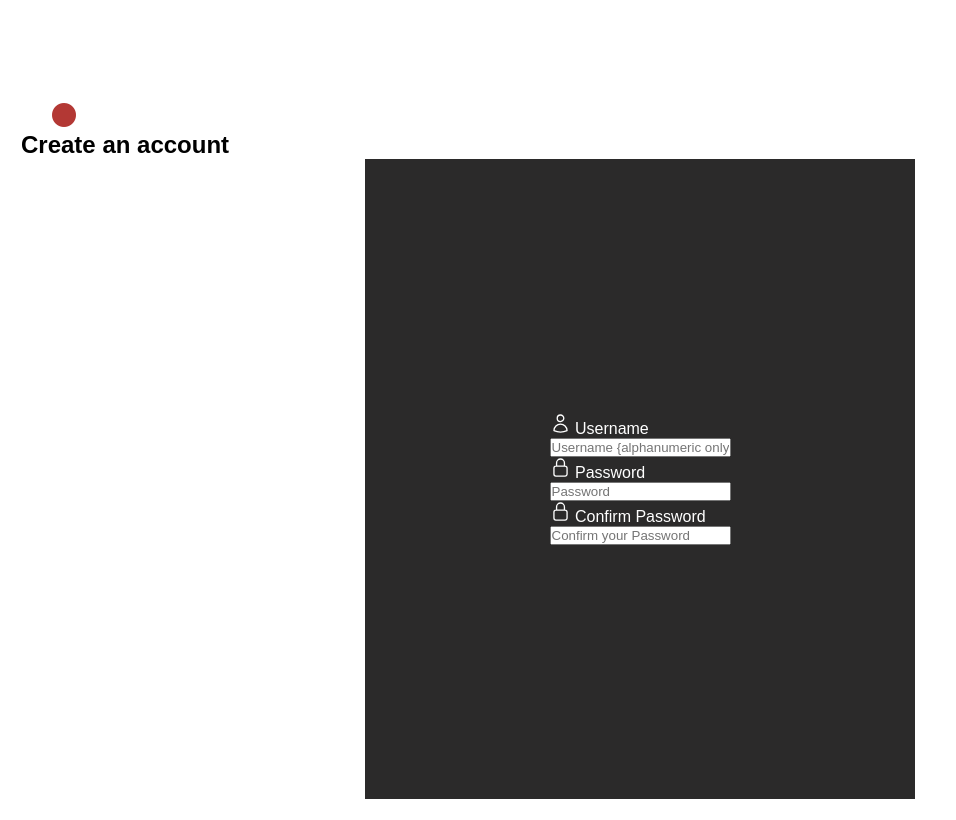
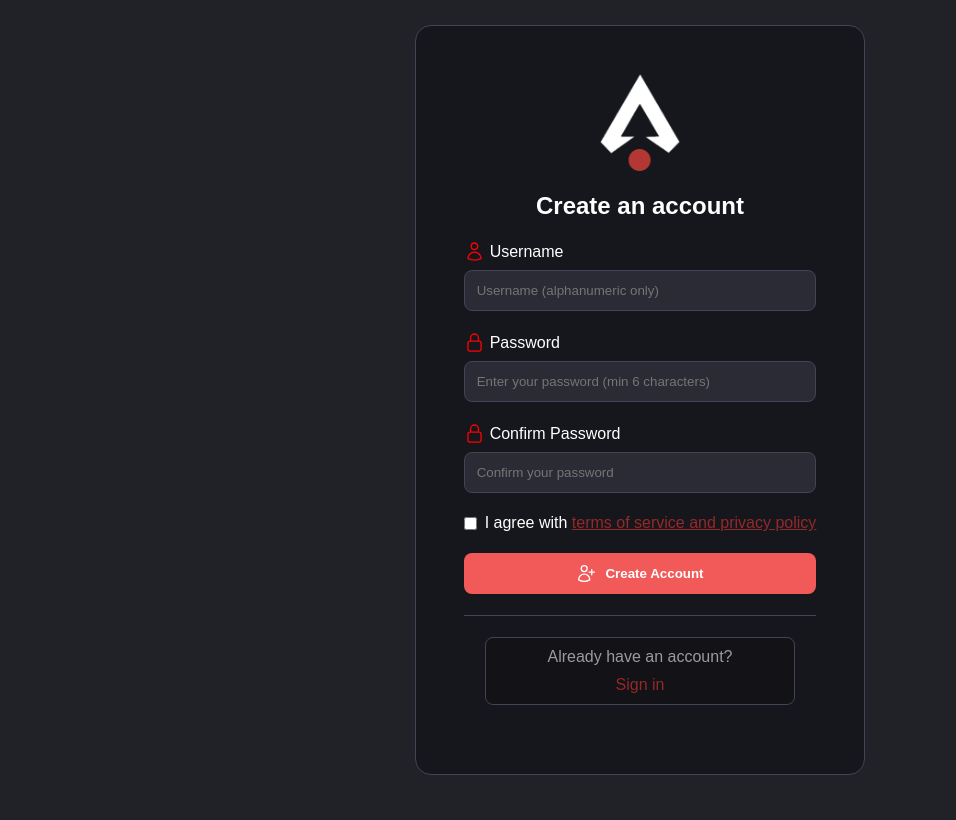
Before and after one commit to DavidLavi0/formular, a PHP site: page / in a window 1280 px wide. Shown: the whole page, without its empty margins (0-956 px from the left). After the commit the page ends 775 px from the top, so only its background shows below. Run offline with PHP 8.4, Linux system fonts and the light colour scheme.

Commit message:
commit 2

```diff
--- a/index.php
+++ b/index.php
@@ -13,59 +13,63 @@
         <section>
             <div class="form">
                 <div class="form-header">
-                <img src="images/apexlogo.png" alt="LogoApex">
+                    <img src="/images/apexlogo.png" alt="LogoApex">
                     <h2>Create an account</h2>
                 </div>
-
-            <form action="#">
-
+                <form>
                     <div class="form-main">
                         <div class="form-main-inputs">
                             <div class="form-main-inputs-label">
-                            <svg xmlns="http://www.w3.org/2000/svg" fill="none" viewBox="0 0 24 24"
-                                stroke-width="1.5" stroke="currentColor" class="size-6">
-                                <path stroke-linecap="round" stroke-linejoin="round"
-                                    d="M15.75 6a3.75 3.75 0 1 1-7.5 0 3.75 3.75 0 0 1 7.5 0ZM4.501 20.118a7.5 7.5 0 0 1 14.998 0A17.933 17.933 0 0 1 12 21.75c-2.676 0-5.216-.584-7.499-1.632Z" />
+                                <svg xmlns="http://www.w3.org/2000/svg" fill="none" viewBox="0 0 24 24" stroke-width="1.5" stroke="currentColor" class="size-6">
+                                    <path stroke-linecap="round" stroke-linejoin="round" d="M15.75 6a3.75 3.75 0 1 1-7.5 0 3.75 3.75 0 0 1 7.5 0ZM4.501 20.118a7.5 7.5 0 0 1 14.998 0A17.933 17.933 0 0 1 12 21.75c-2.676 0-5.216-.584-7.499-1.632Z" />
                                 </svg>
                                 <label for="name">Username</label>
                             </div>
-                        <input type="text" placeholder="Username {alphanumeric only}">
+                            <input type="text" placeholder="Username (alphanumeric only)">
                         </div>
-
                         <div class="form-main-inputs">
                             <div class="form-main-inputs-label">
-                            <svg xmlns="http://www.w3.org/2000/svg" fill="none" viewBox="0 0 24 24"
-                                stroke-width="1.5" stroke="currentColor" class="size-6">
-                                <path stroke-linecap="round" stroke-linejoin="round"
-                                    d="M16.5 10.5V6.75a4.5 4.5 0 1 0-9 0v3.75m-.75 11.25h10.5a2.25 2.25 0 0 0 2.25-2.25v-6.75a2.25 2.25 0 0 0-2.25-2.25H6.75a2.25 2.25 0 0 0-2.25 2.25v6.75a2.25 2.25 0 0 0 2.25 2.25Z" />
+                                <svg xmlns="http://www.w3.org/2000/svg" fill="none" viewBox="0 0 24 24" stroke-width="1.5" stroke="currentColor" class="size-6">
+                                    <path stroke-linecap="round" stroke-linejoin="round" d="M16.5 10.5V6.75a4.5 4.5 0 1 0-9 0v3.75m-.75 11.25h10.5a2.25 2.25 0 0 0 2.25-2.25v-6.75a2.25 2.25 0 0 0-2.25-2.25H6.75a2.25 2.25 0 0 0-2.25 2.25v6.75a2.25 2.25 0 0 0 2.25 2.25Z" />
                                 </svg>
                                 <label for="name">Password</label>
                             </div>
-                        <input type="password" placeholder="Password">
+                            <input type="text" placeholder="Enter your password (min 6 characters)">
                         </div>
-
                         <div class="form-main-inputs">
                             <div class="form-main-inputs-label">
-                            <svg xmlns="http://www.w3.org/2000/svg" fill="none" viewBox="0 0 24 24"
-                                stroke-width="1.5" stroke="currentColor" class="size-6">
-                                <path stroke-linecap="round" stroke-linejoin="round"
-                                    d="M16.5 10.5V6.75a4.5 4.5 0 1 0-9 0v3.75m-.75 11.25h10.5a2.25 2.25 0 0 0 2.25-2.25v-6.75a2.25 2.25 0 0 0-2.25-2.25H6.75a2.25 2.25 0 0 0-2.25 2.25v6.75a2.25 2.25 0 0 0 2.25 2.25Z" />
+                                <svg xmlns="http://www.w3.org/2000/svg" fill="none" viewBox="0 0 24 24" stroke-width="1.5" stroke="currentColor" class="size-6">
+                                    <path stroke-linecap="round" stroke-linejoin="round" d="M16.5 10.5V6.75a4.5 4.5 0 1 0-9 0v3.75m-.75 11.25h10.5a2.25 2.25 0 0 0 2.25-2.25v-6.75a2.25 2.25 0 0 0-2.25-2.25H6.75a2.25 2.25 0 0 0-2.25 2.25v6.75a2.25 2.25 0 0 0 2.25 2.25Z" />
                                 </svg>
                                 <label for="name">Confirm Password</label>
                             </div>
-                        <input type="password" placeholder="Confirm your Password">
+                            <input type="text" placeholder="Confirm your password">
                         </div>
                     </div>
-
                     <div class="form-control">
+                        <input type="checkbox" name="checkbox" id="terms">
+                        <label for="checkbox">
+                        I agree with
+                        <a href="#">terms of service and privacy policy</a>
+                    </label>
                     </div>
-
                     <div class="form-buttons">
+                        <button type="submit">
+                            <svg xmlns="http://www.w3.org/2000/svg" fill="none" viewBox="0 0 24 24" stroke-width="1.5" stroke="currentColor" class="size-6">
+                                <path stroke-linecap="round" stroke-linejoin="round" d="M18 7.5v3m0 0v3m0-3h3m-3 0h-3m-2.25-4.125a3.375 3.375 0 1 1-6.75 0 3.375 3.375 0 0 1 6.75 0ZM3 19.235v-.11a6.375 6.375 0 0 1 12.75 0v.109A12.318 12.318 0 0 1 9.374 21c-2.331 0-4.512-.645-6.374-1.766Z" />
+                            </svg>
+                            Create Account
+                        </button>
                     </div>
                 </form>
+                <div class="form-footer">
+                    <a href="#">
+                        <span>Already have an account?</span>
+                        Sign in
+                        </a>
+                </div>
             </div>
         </section>
     </main>
-
 </body>
 </html>
--- a/style/style.css
+++ b/style/style.css
@@ -1,12 +1,22 @@
 *{
     box-sizing: border-box;
-    margin: 0px;
-    padding: 0px;
+    margin: 0;
+    padding: 0;
     font-family: Arial, sans-serif;
 }
 
+body{
+    background-color: rgba(22, 23, 29, 0.95);
+    min-width: 100vh;
+}
+
+main{
+    min-height: 100vh;
+    display: flex;
+    justify-content: center;
+    align-items: center;
+}
 section{
-    min-height: 100vh;
     padding: 21px;
 }
 
@@ -14,16 +24,19 @@ svg{
     width: 21px;
 }
 
-form{
-    background-color: rgb(43, 42, 42);
-    color: white;
+.form{
     display: flex;
     justify-content: center;
     align-items: center;
     min-height: 80vh;
     flex-direction: column;
+    background-color: rgba(22, 23, 29, 0.95);
+    color: white;
     max-width: 550px;
     margin: 0 auto;
+    border-radius: 1rem;
+    padding: 3rem;
+    border: 1px solid #434355;
 
     .form-header{
         display: flex;
@@ -33,20 +46,125 @@ form{
         gap: 21px;
 
         img{
-            width: 100px;
+            width: 80px;
             height: auto;
         }
-
     }
     form{
         width: 100%;
+        display: flex;
+        flex-direction: column;
+        gap: 21px;
+        transform: ease .3s;
+
+        .form-main{
+            display: flex;
+            flex-direction: column;
+            gap: 21px;
+            margin-top: 21px;
+
+            .form-main-inputs{
+                display: flex;
+                flex-direction: column;
+                gap: 8px;
+
+                .form-main-inputs-label{
+                    display: flex;
+                    justify-content: flex-start;
+                    align-items: center;
+                    flex-direction: row;
+                    gap: 5px;
+
+                    svg{
+                        stroke: red
+                    }
+                }
+            }
+        }
+
+        .form-control{
+            display: flex;
+            flex-direction: row;
+            align-items: center;
+            gap: 8px;
+
+            input{
+                width: fit-content;
+            }
+
+            a{
+                color: #932929;
+                transition: ease .1s;
+            }
+
+            a:hover{
+                color: white;
+            }
+        }
+
         input{
             width: 100%;
             padding: 12px;
-            background: none;
-            border: 1px solid #ffffff;
-            border-radius: 4px;
+            background: #2a2b35;
+            border: 1px solid #434355;
+            border-radius: 0.5rem;
+            color: #ff00e1;
+            transform: ease .3s;
+        }
+
+        input:focus{
+            outline: none;
+            border: 1px solid #932929;
+        }
+
+        button{
+            background-color: #f25a5a;
+            color: white;
+            display: flex;
+            justify-content: center;
+            align-items: center;
+            gap: 8px;
+            padding: 10px;
+            width: 100%;
+            border: none;
+            border-radius: .5rem;
+            transition: ease .3s;
+            font-weight: 600;
+        }
+
+        button:hover{
+            background-color: #932929;
+            cursor: pointer;
         }
     }
+    .form-footer{
+        padding: 21px;
+        border-top: 1px solid #434355;
+        width: 100%;
+        margin-top: 21px;
 
+        a{
+            padding: 10px;
+            display: flex;
+            flex-direction: column;
+            justify-content: center;
+            align-items: center;
+            gap: 10px;
+            color: #932929;
+            background-color: rgba(0, 0, 0, 0.2);
+            border-radius: .5rem;
+            border: 1px solid #434355;
+            border-radius: .5rem;
+            text-decoration: none;
+            transition: ease .3s;
+
+            span{
+                color: rgba(255, 255, 255, 0.579);
+            }
+        }
+
+        a:hover{
+            color: white;
+        }
+    }
 }
```
Lines whose indentation alone changed are shown as unchanged.
